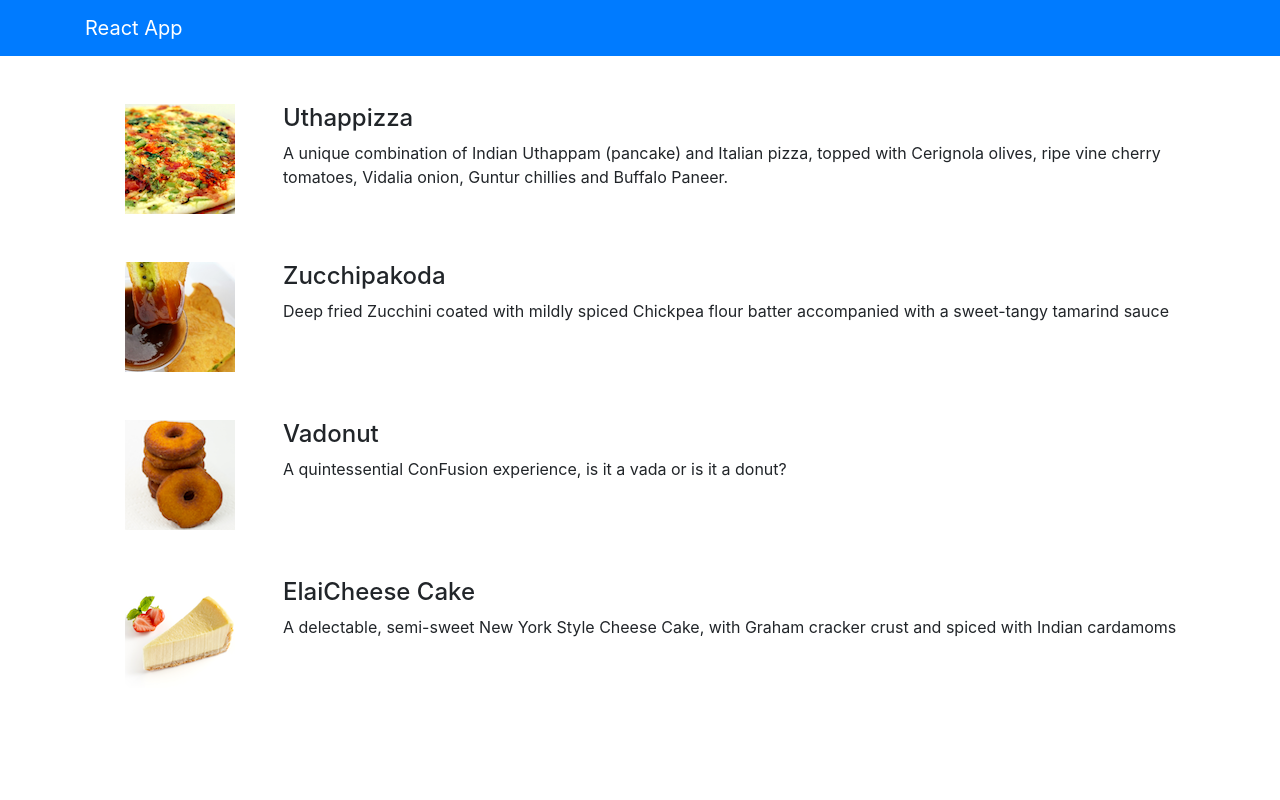
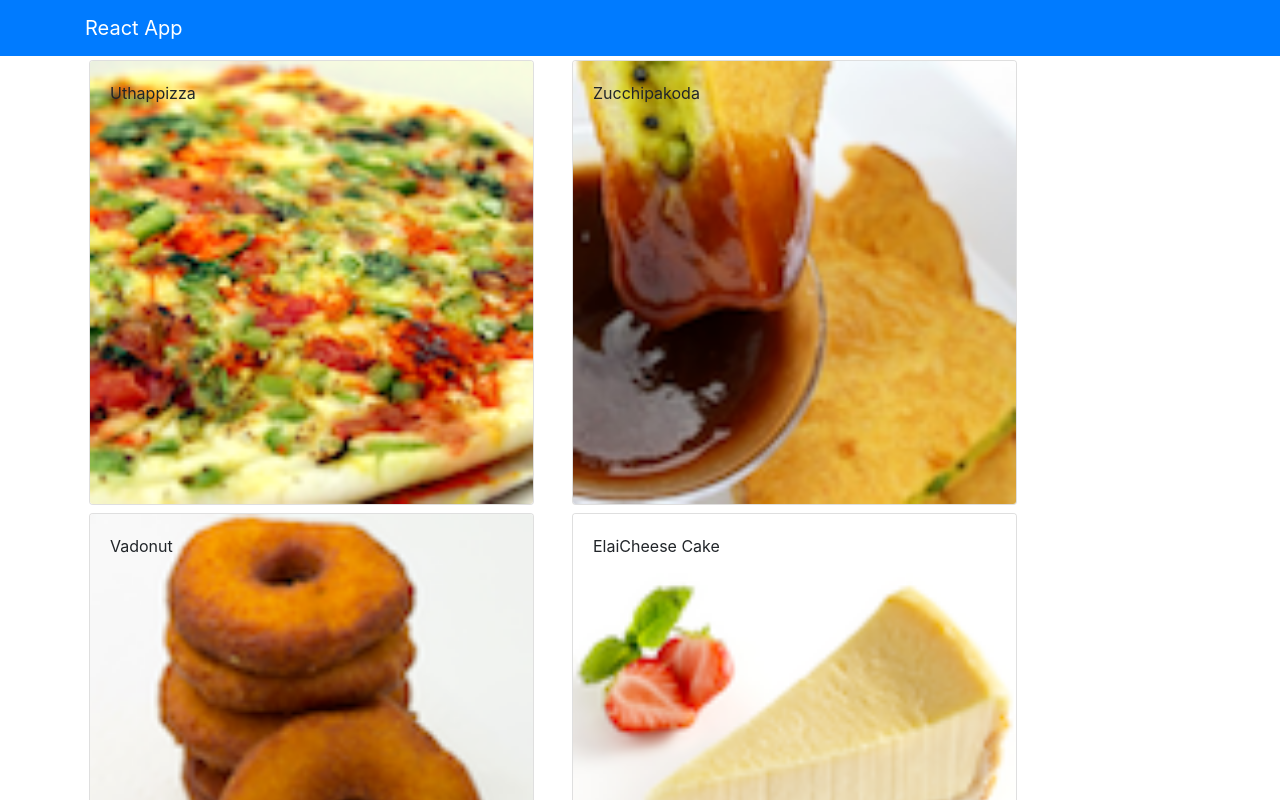
Before and after one commit to avas27/React-App, a React (Create React App) app: page / in a window 1280 px wide. Shown: the top 800 px of the page. Built offline with nearby package versions, Linux system fonts and the light colour scheme.

Commit message:
Components Part 2

```diff
--- a/src/App.js
+++ b/src/App.js
@@ -1,10 +1,17 @@
 import React, { Component } from "react";
 import { Navbar, NavbarBrand } from "reactstrap";
+import { DISHES } from "./components/shared/dishes";
 import "./App.css";
 import "bootstrap/dist/css/bootstrap.min.css";
 import Menu from "./components/MenuComponent";
 
 class App extends Component {
+  constructor(props) {
+    super(props);
+    this.state = {
+      dishes: DISHES
+    };
+  }
   render() {
     return (
       <div>
@@ -13,7 +20,7 @@
             <NavbarBrand href="/">React App</NavbarBrand>
           </div>
         </Navbar>
-        <Menu />
+        <Menu dishes={this.state.dishes} />
       </div>
     );
   }
--- a/src/components/MenuComponent.js
+++ b/src/components/MenuComponent.js
@@ -1,75 +1,57 @@
 import React, { Component } from "react";
-import { Media } from "reactstrap";
+import {
+  Card,
+  CardImg,
+  CardImgOverlay,
+  CardTitle,
+  CardBody,
+  CardText
+} from "reactstrap";
 
 class Menu extends Component {
   constructor(props) {
     super(props);
-    this.state = {
-      dishes: [
-        {
-          id: 0,
-          name: "Uthappizza",
-          image: "assets/images/uthappizza.png",
-          category: "mains",
-          label: "Hot",
-          price: "4.99",
-          description:
-            "A unique combination of Indian Uthappam (pancake) and Italian pizza, topped with Cerignola olives, ripe vine cherry tomatoes, Vidalia onion, Guntur chillies and Buffalo Paneer."
-        },
-        {
-          id: 1,
-          name: "Zucchipakoda",
-          image: "assets/images/zucchipakoda.png",
-          category: "appetizer",
-          label: "",
-          price: "1.99",
-          description:
-            "Deep fried Zucchini coated with mildly spiced Chickpea flour batter accompanied with a sweet-tangy tamarind sauce"
-        },
-        {
-          id: 2,
-          name: "Vadonut",
-          image: "assets/images/vadonut.png",
-          category: "appetizer",
-          label: "New",
-          price: "1.99",
-          description:
-            "A quintessential ConFusion experience, is it a vada or is it a donut?"
-        },
-        {
-          id: 3,
-          name: "ElaiCheese Cake",
-          image: "assets/images/elaicheesecake.png",
-          category: "dessert",
-          label: "",
-          price: "2.99",
-          description:
-            "A delectable, semi-sweet New York Style Cheese Cake, with Graham cracker crust and spiced with Indian cardamoms"
-        }
-      ]
-    };
+    this.state = { selectDish: null };
+  }
+  onDishSelect(dish) {
+    this.setState({
+      selectDish: dish
+    });
+  }
+  renderDish(dish) {
+    if (dish != null) {
+      return (
+        <Card>
+          <CardImg top src={dish.image}></CardImg>
+          <CardBody>
+            <CardTitle>{dish.title}</CardTitle>
+            <CardText>{dish.description}</CardText>
+          </CardBody>
+        </Card>
+      );
+    } else return <div></div>;
   }
   render() {
-    const menu = this.state.dishes.map(dish => {
+    const menu = this.props.dishes.map(dish => {
       return (
-        <div key={dish.id} className="col-12 mt-5">
-          <Media tag="li">
-            <Media left middle>
-              <Media object src={dish.image} alt={dish.name}></Media>
-            </Media>
-            <Media body className="ml-5">
-              <Media heading>{dish.name}</Media>
-              <p>{dish.description}</p>
-            </Media>
-          </Media>
+        <div key={dish.id} className="col-12 col-md-5 m-1">
+          <Card key={dish.id} onClick={() => this.onDishSelect(dish)}>
+            <CardImg width="100%" src={dish.image} alt={dish.name}></CardImg>
+            <CardImgOverlay>
+              <CardTitle>{dish.name}</CardTitle>
+            </CardImgOverlay>
+          </Card>
         </div>
       );
     });
 
     return (
       <div className="container">
+        <div className="row">{menu}</div>
         <div className="row">
-          <Media list>{menu}</Media>
+          <div className="col-12 col-md-5 m-1">
+            {this.renderDish(this.state.selectDish)}
+          </div>
         </div>
       </div>
     );
--- /dev/null
+++ b/src/components/shared/dishes.js
@@ -0,0 +1,194 @@
+export const DISHES = [
+  {
+    id: 0,
+    name: "Uthappizza",
+    image: "assets/images/uthappizza.png",
+    category: "mains",
+    label: "Hot",
+    price: "4.99",
+    description:
+      "A unique combination of Indian Uthappam (pancake) and Italian pizza, topped with Cerignola olives, ripe vine cherry tomatoes, Vidalia onion, Guntur chillies and Buffalo Paneer.",
+    comments: [
+      {
+        id: 0,
+        rating: 5,
+        comment: "Imagine all the eatables, living in conFusion!",
+        author: "John Lemon",
+        date: "2012-10-16T17:57:28.556094Z"
+      },
+      {
+        id: 1,
+        rating: 4,
+        comment:
+          "Sends anyone to heaven, I wish I could get my mother-in-law to eat it!",
+        author: "Paul McVites",
+        date: "2014-09-05T17:57:28.556094Z"
+      },
+      {
+        id: 2,
+        rating: 3,
+        comment: "Eat it, just eat it!",
+        author: "Michael Jaikishan",
+        date: "2015-02-13T17:57:28.556094Z"
+      },
+      {
+        id: 3,
+        rating: 4,
+        comment: "Ultimate, Reaching for the stars!",
+        author: "Ringo Starry",
+        date: "2013-12-02T17:57:28.556094Z"
+      },
+      {
+        id: 4,
+        rating: 2,
+        comment: "It's your birthday, we're gonna party!",
+        author: "25 Cent",
+        date: "2011-12-02T17:57:28.556094Z"
+      }
+    ]
+  },
+  {
+    id: 1,
+    name: "Zucchipakoda",
+    image: "assets/images/zucchipakoda.png",
+    category: "appetizer",
+    label: "",
+    price: "1.99",
+    description:
+      "Deep fried Zucchini coated with mildly spiced Chickpea flour batter accompanied with a sweet-tangy tamarind sauce",
+    comments: [
+      {
+        id: 0,
+        rating: 5,
+        comment: "Imagine all the eatables, living in conFusion!",
+        author: "John Lemon",
+        date: "2012-10-16T17:57:28.556094Z"
+      },
+      {
+        id: 1,
+        rating: 4,
+        comment:
+          "Sends anyone to heaven, I wish I could get my mother-in-law to eat it!",
+        author: "Paul McVites",
+        date: "2014-09-05T17:57:28.556094Z"
+      },
+      {
+        id: 2,
+        rating: 3,
+        comment: "Eat it, just eat it!",
+        author: "Michael Jaikishan",
+        date: "2015-02-13T17:57:28.556094Z"
+      },
+      {
+        id: 3,
+        rating: 4,
+        comment: "Ultimate, Reaching for the stars!",
+        author: "Ringo Starry",
+        date: "2013-12-02T17:57:28.556094Z"
+      },
+      {
+        id: 4,
+        rating: 2,
+        comment: "It's your birthday, we're gonna party!",
+        author: "25 Cent",
+        date: "2011-12-02T17:57:28.556094Z"
+      }
+    ]
+  },
+  {
+    id: 2,
+    name: "Vadonut",
+    image: "assets/images/vadonut.png",
+    category: "appetizer",
+    label: "New",
+    price: "1.99",
+    description:
+      "A quintessential ConFusion experience, is it a vada or is it a donut?",
+    comments: [
+      {
+        id: 0,
+        rating: 5,
+        comment: "Imagine all the eatables, living in conFusion!",
+        author: "John Lemon",
+        date: "2012-10-16T17:57:28.556094Z"
+      },
+      {
+        id: 1,
+        rating: 4,
+        comment:
+          "Sends anyone to heaven, I wish I could get my mother-in-law to eat it!",
+        author: "Paul McVites",
+        date: "2014-09-05T17:57:28.556094Z"
+      },
+      {
+        id: 2,
+        rating: 3,
+        comment: "Eat it, just eat it!",
+        author: "Michael Jaikishan",
+        date: "2015-02-13T17:57:28.556094Z"
+      },
+      {
+        id: 3,
+        rating: 4,
+        comment: "Ultimate, Reaching for the stars!",
+        author: "Ringo Starry",
+        date: "2013-12-02T17:57:28.556094Z"
+      },
+      {
+        id: 4,
+        rating: 2,
+        comment: "It's your birthday, we're gonna party!",
+        author: "25 Cent",
+        date: "2011-12-02T17:57:28.556094Z"
+      }
+    ]
+  },
+  {
+    id: 3,
+    name: "ElaiCheese Cake",
+    image: "assets/images/elaicheesecake.png",
+    category: "dessert",
+    label: "",
+    price: "2.99",
+    description:
+      "A delectable, semi-sweet New York Style Cheese Cake, with Graham cracker crust and spiced with Indian cardamoms",
+    comments: [
+      {
+        id: 0,
+        rating: 5,
+        comment: "Imagine all the eatables, living in conFusion!",
+        author: "John Lemon",
+        date: "2012-10-16T17:57:28.556094Z"
+      },
+      {
+        id: 1,
+        rating: 4,
+        comment:
+          "Sends anyone to heaven, I wish I could get my mother-in-law to eat it!",
+        author: "Paul McVites",
+        date: "2014-09-05T17:57:28.556094Z"
+      },
+      {
+        id: 2,
+        rating: 3,
+        comment: "Eat it, just eat it!",
+        author: "Michael Jaikishan",
+        date: "2015-02-13T17:57:28.556094Z"
+      },
+      {
+        id: 3,
+        rating: 4,
+        comment: "Ultimate, Reaching for the stars!",
+        author: "Ringo Starry",
+        date: "2013-12-02T17:57:28.556094Z"
+      },
+      {
+        id: 4,
+        rating: 2,
+        comment: "It's your birthday, we're gonna party!",
+        author: "25 Cent",
+        date: "2011-12-02T17:57:28.556094Z"
+      }
+    ]
+  }
+];
```
